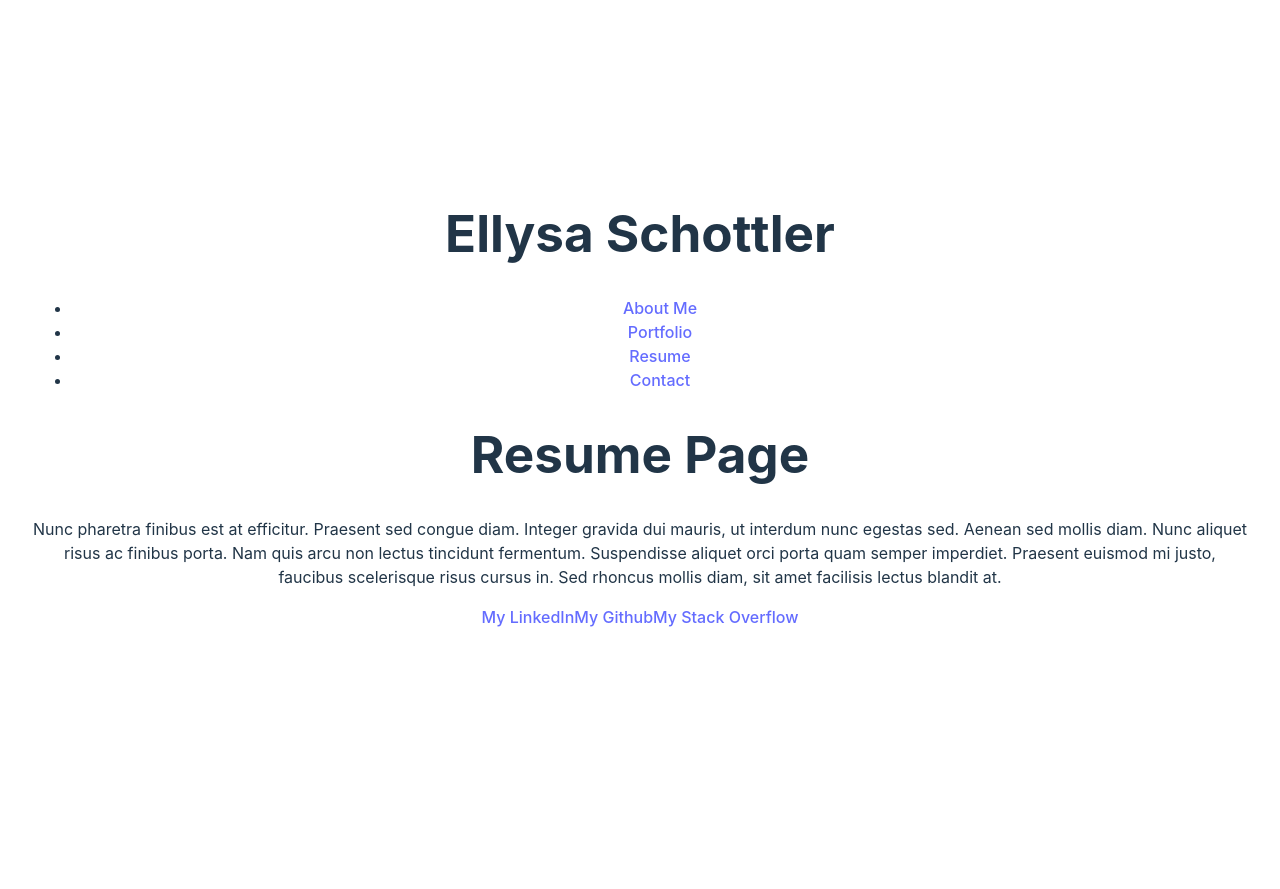
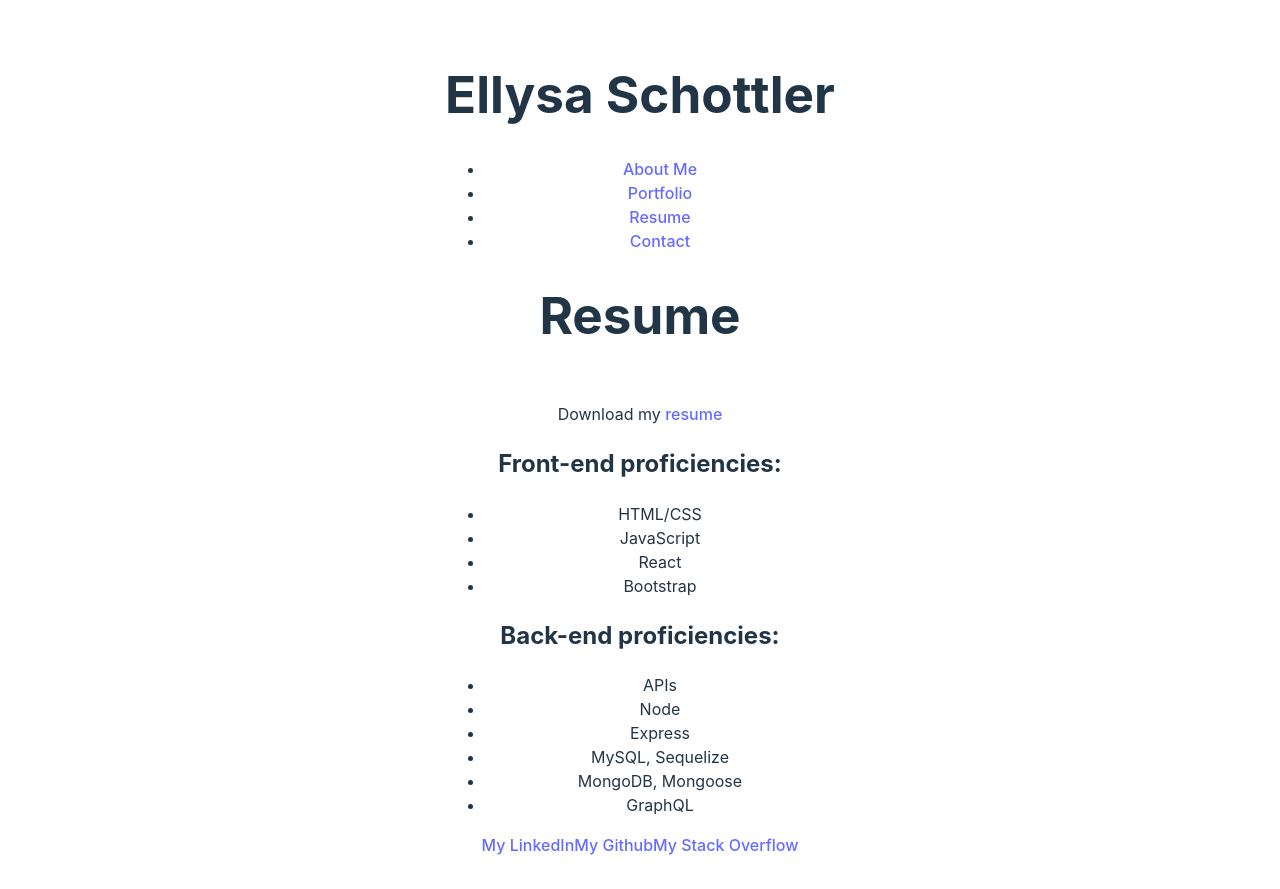
Before and after one commit to ellysaschottler/React_Portfolio-ESchottler, a React (Vite) app in the folder portfolio-eschottler/: page /Resume in a window 1280 px wide. Before the commit the page ends 800 px from the top, so only its background shows below. Built offline with nearby package versions, Linux system fonts and the light colour scheme.

Commit message:
added resume info and upload

```diff
--- a/portfolio-eschottler/src/pages/Resume.jsx
+++ b/portfolio-eschottler/src/pages/Resume.jsx
@@ -1,14 +1,30 @@
 export default function Resume() {
     return (
       <div>
-        <h1>Resume Page</h1>
+        <h1>Resume</h1>
         <p>
-          Nunc pharetra finibus est at efficitur. Praesent sed congue diam.
-          Integer gravida dui mauris, ut interdum nunc egestas sed. Aenean sed
-          mollis diam. Nunc aliquet risus ac finibus porta. Nam quis arcu non
-          lectus tincidunt fermentum. Suspendisse aliquet orci porta quam semper
-          imperdiet. Praesent euismod mi justo, faucibus scelerisque risus cursus
-          in. Sed rhoncus mollis diam, sit amet facilisis lectus blandit at.
+
+<br/>
+Download my <a href="./src/assets/ESchottler-Resume.pdf" download="ESchottler-Resume.pdf">
+        resume
+      </a>
+<h2>Front-end proficiencies:</h2>
+<ul>
+  <li>HTML/CSS</li>
+  <li>JavaScript</li>
+  <li>React</li>
+  <li>Bootstrap</li>
+</ul>
+
+<h2>Back-end proficiencies:</h2>
+<ul>
+  <li>APIs</li>
+  <li>Node</li>
+  <li>Express</li>
+  <li>MySQL, Sequelize</li>
+  <li>MongoDB, Mongoose</li>
+  <li>GraphQL</li>
+</ul>
         </p>
       </div>
     );
```
Also changed, not shown: 2 other files (tests, documents, lock files or other folders).
